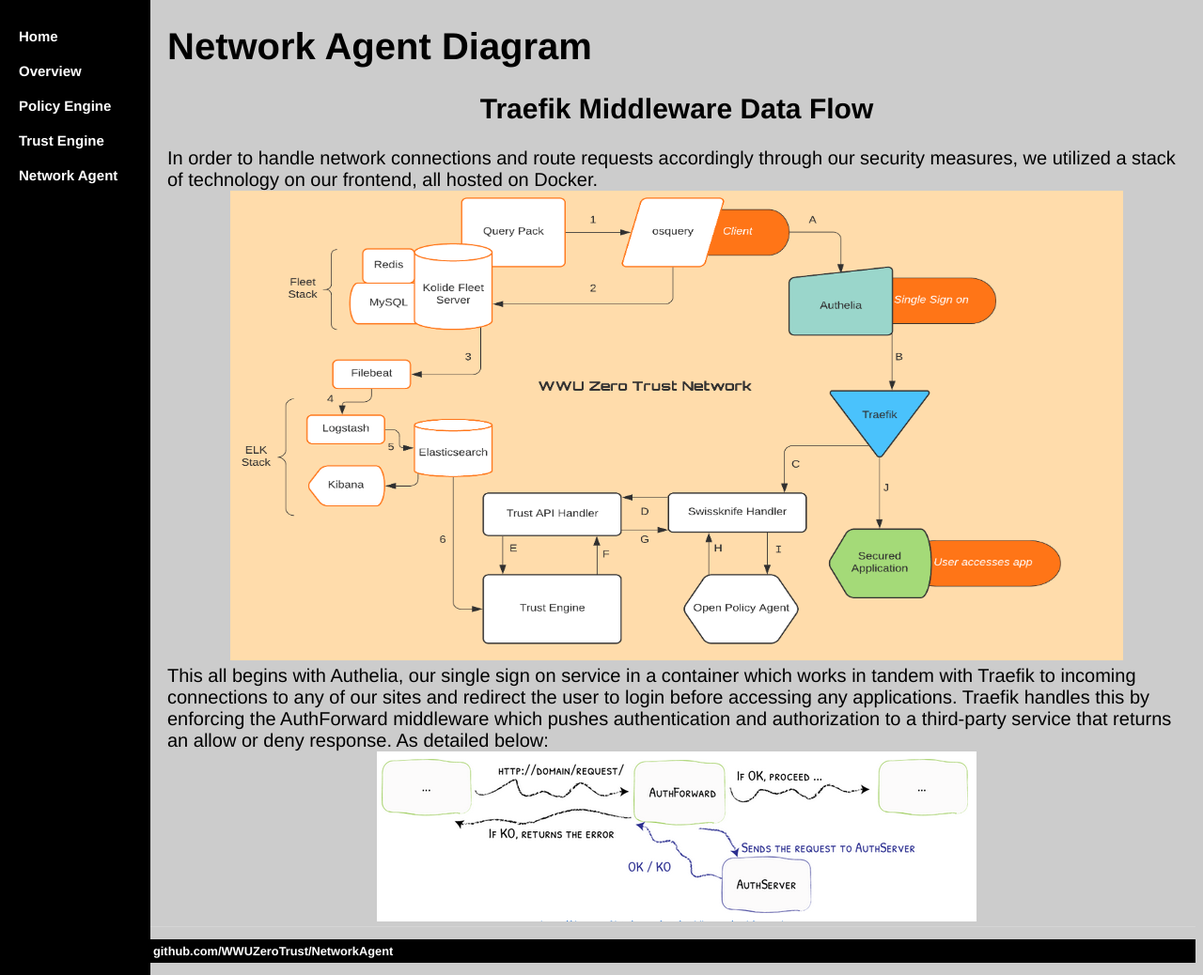
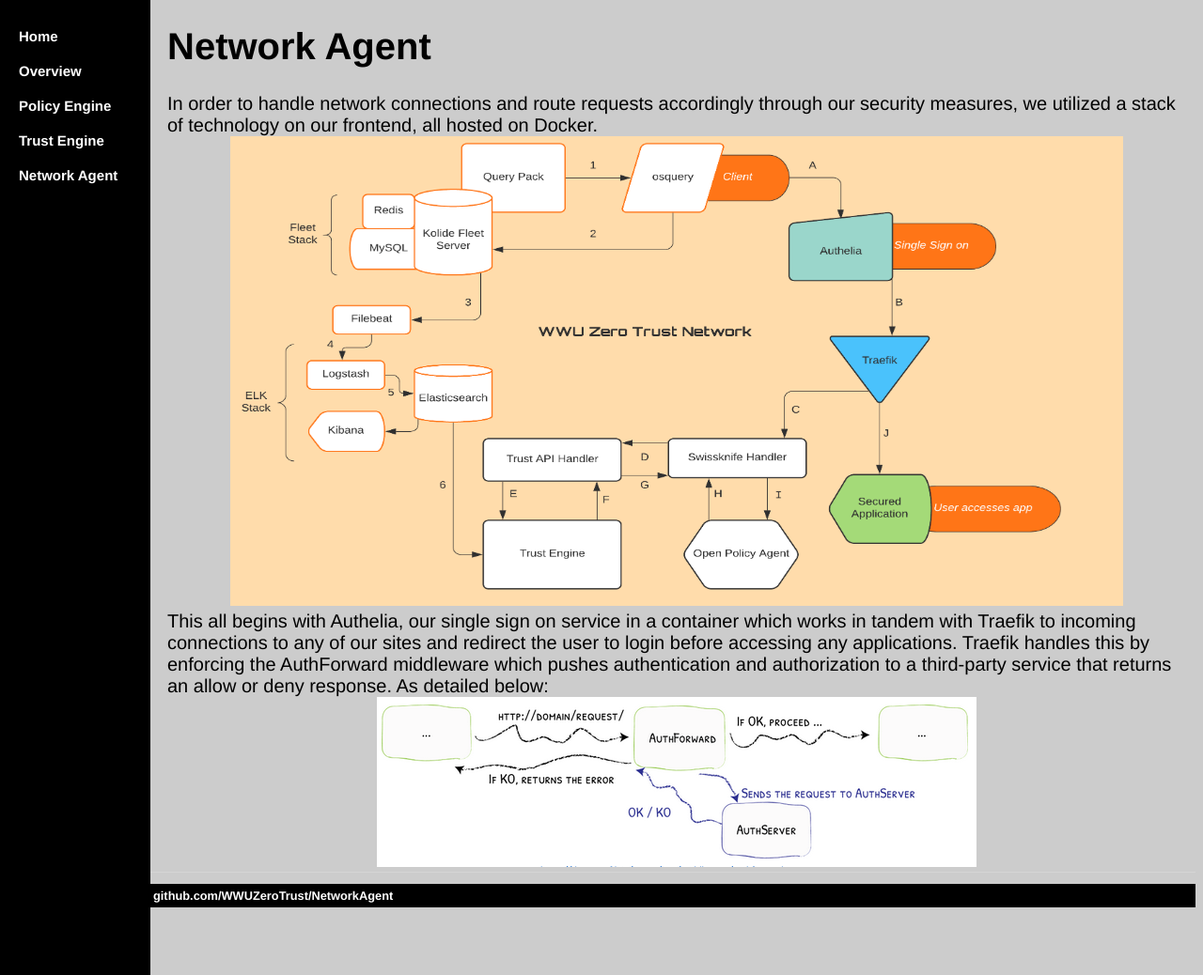
Before and after one commit to WWUZeroTrust/WWUZeroTrust.github.io, a Jekyll site: the page NetworkAgent/index.html, which Jekyll copies as it is, in a window 1280 px wide and 1038 px high. Shown: the whole window at 94% size. Built offline with Jekyll 4.4.1, drawn with Linux system fonts in a browser that asks for light colours.

Commit message:
Update index.html

```diff
--- a/NetworkAgent/index.html
+++ b/NetworkAgent/index.html
@@ -99,8 +99,8 @@
 </div>
 
 <div class="main">
-	<h1>Network Agent Diagram</h1>
-	<center><h2>Traefik Middleware Data Flow</h2></center>
+	<h1>Network Agent</h1>
+
 	In order to handle network connections and route requests accordingly through our security measures, we utilized a stack of technology on our frontend, all hosted on Docker.
 
 	<center><img src="/image/Flowchart_Traefik_NetworkAgent.png" alt="hi" class="inline" height="500" width="950"/></center>
```
